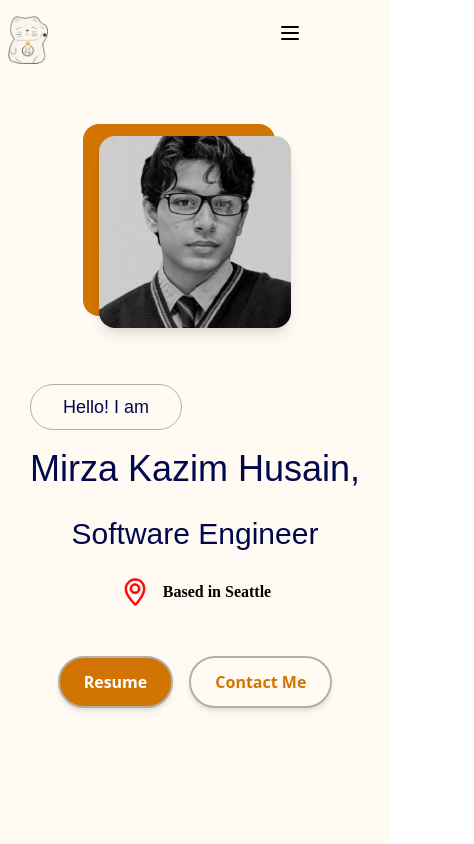
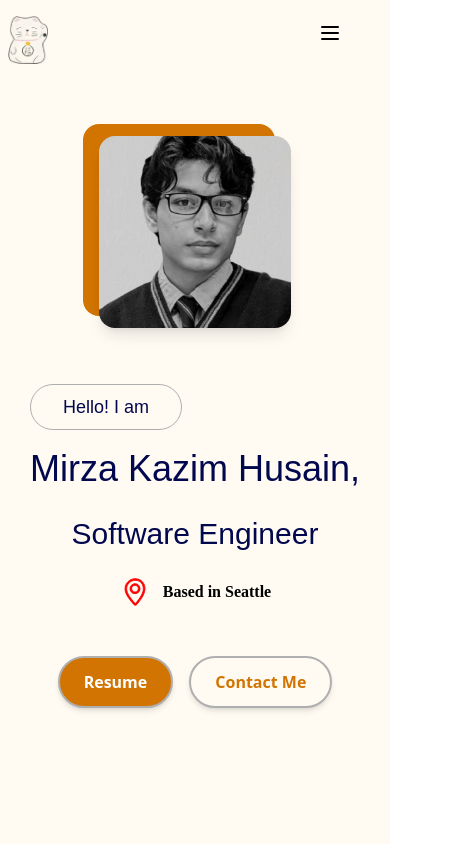
Before and after one commit to KazimHus/PortfolioWebsite, a React (Vite) app: page / in a window 390 px wide. Shown: the top 844 px of the page, 474 px wide, since content can reach past the window. Built offline with nearby package versions, Linux system fonts and the light colour scheme; a web font is replaced by a local one.

Commit message:
Fixed mobile navbar I think again again

```diff
--- a/src/components/Navbar.jsx
+++ b/src/components/Navbar.jsx
@@ -143,7 +143,7 @@ const Navbar = () => {
     ))
 
   return (
-    <header className="fixed top-0 bg-main-navbar left-0 right-10 z-50 py-2 px-2 lg:px-10">
+    <header className="fixed top-0 bg-main-navbar left-0 right-0 z-50 py-2 px-2 lg:px-10">
       <nav className="flex w-full max-w-screen-xl mx-auto items-center justify-between">
         {/* Left side - Cat Icon */}
         <div className="flex items-center pt-2">
--- a/src/index.css
+++ b/src/index.css
@@ -4,6 +4,29 @@
 @tailwind base;
 @tailwind components;
 @tailwind utilities;
+
+@layer base {
+  html, body {
+    overflow-x: hidden;
+    width: 100%;
+    margin: 0;
+    padding: 0;
+  }
+
+  #root {
+    overflow-x: hidden;
+    width: 100%;
+  }
+
+  * {
+    box-sizing: border-box;
+  }
+
+  img, video {
+    max-width: 100%;
+    height: auto;
+  }
+}
 
 .text-bright-yellow {
   color: #FFF01F;
@@ -47,7 +70,6 @@ html {
   font-style: normal;
 }
 
-
 .texturina-text{
   font-family: "Texturina", serif;
   font-optical-sizing: auto;
```
